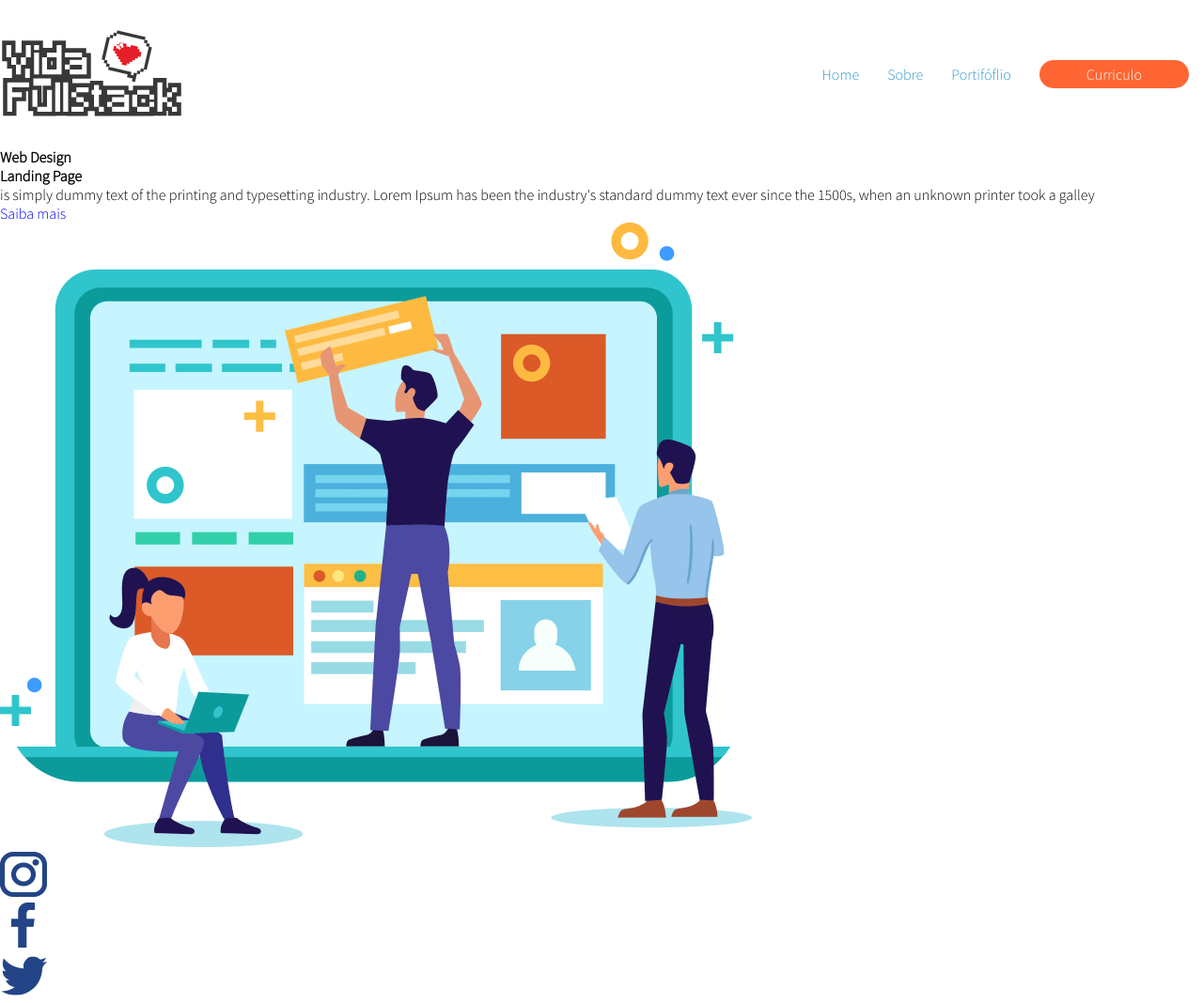
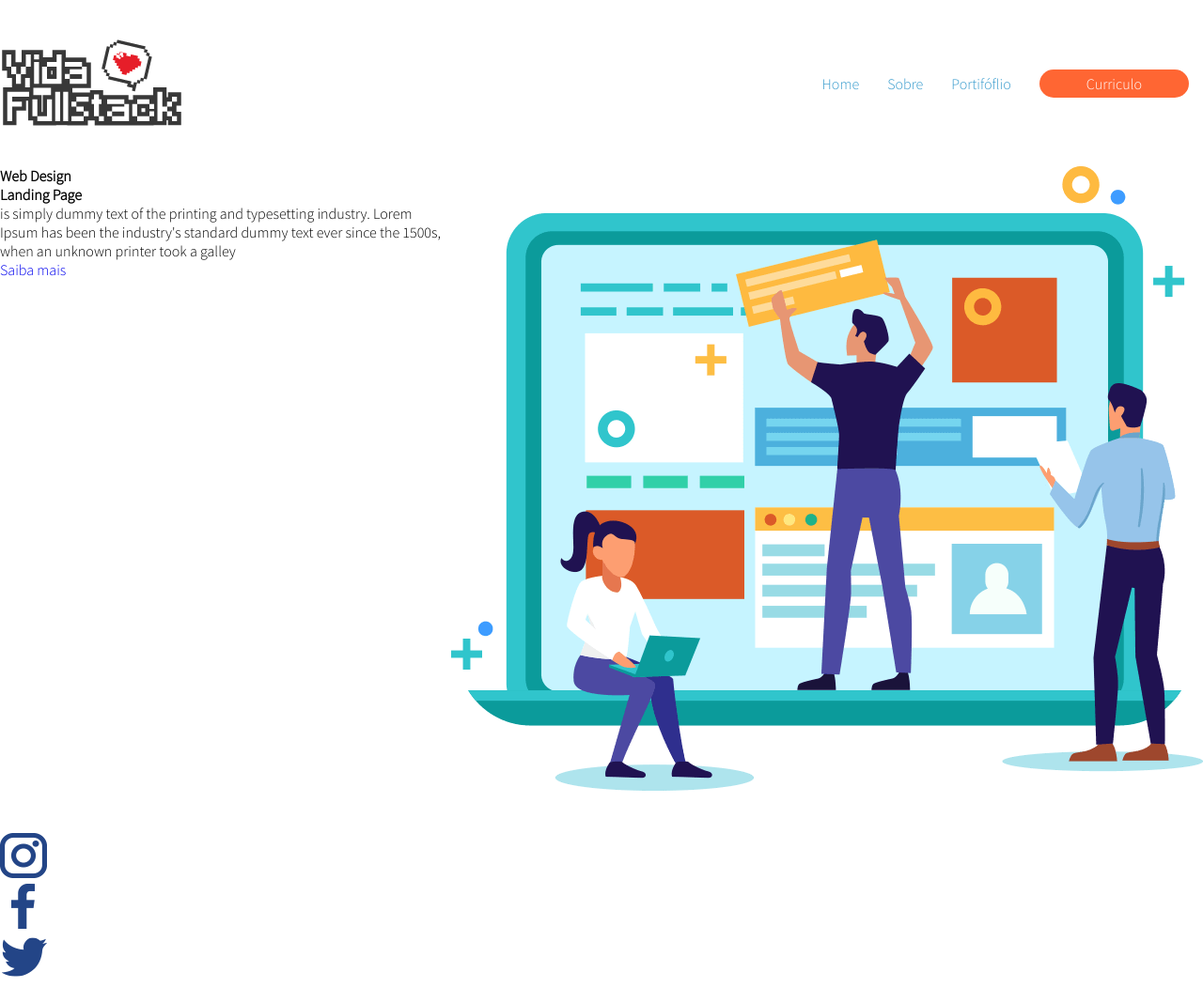
Before and after one commit to Marcelo1991/Aulas-CSS, a plain HTML site: page index.html in a window 1280 px wide. Shown: the whole page at 94% size. Drawn offline with Linux system fonts and the light colour scheme.

Commit message:
Refatoração do Css

```diff
--- a/assets/css/header.css
+++ b/assets/css/header.css
@@ -1,6 +1,4 @@
-header {
-  width: 1500 px;
-  margin: 30px auto;
+header section {
 
   display: flex;
   flex-direction: row;
--- a/assets/css/style.css
+++ b/assets/css/style.css
@@ -15,3 +15,15 @@
   vertical-align: baseline;
   text-decoration: none;
 }
+
+.container {
+  width: 1500 px;
+  margin: 40px auto;
+  display: flex;
+  flex-direction: column;
+}
+
+.row {
+  display: flex;
+  flex-direction: row;
+}
--- a/index.html
+++ b/index.html
@@ -11,7 +11,8 @@
 
 <body>
   <!--header-->
-  <header>
+  <header class="container">
+    <section class="row">
       <img src="./assets/images/logo.png" alt="Logo da empresa XPTO">
       <!--Menu do Site -->
 
@@ -41,13 +42,15 @@
       </nav>
       <!-- End Menu do Site -->
 
+
+    </section>
   </header>
   <!-- End Header -->
 
   <!-- Container -->
-  <main>
+  <main class="container">
     <!--  Section Conteúdo do Site -->
-    <section>
+    <section class="row">
       <article>
         <h1>Web Design</h1>
         <h2>Landing Page</h2>
```
Lines whose indentation alone changed are shown as unchanged.
